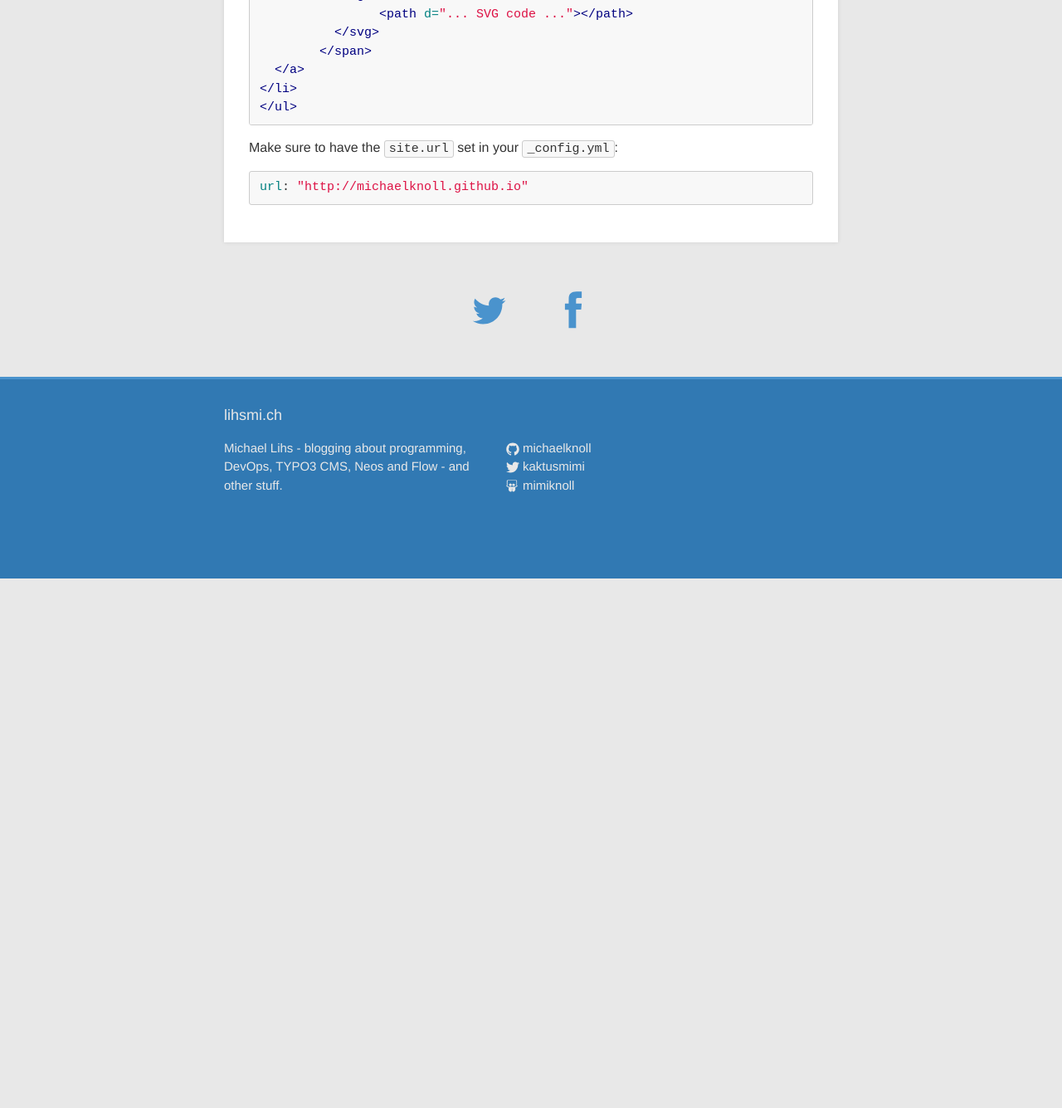
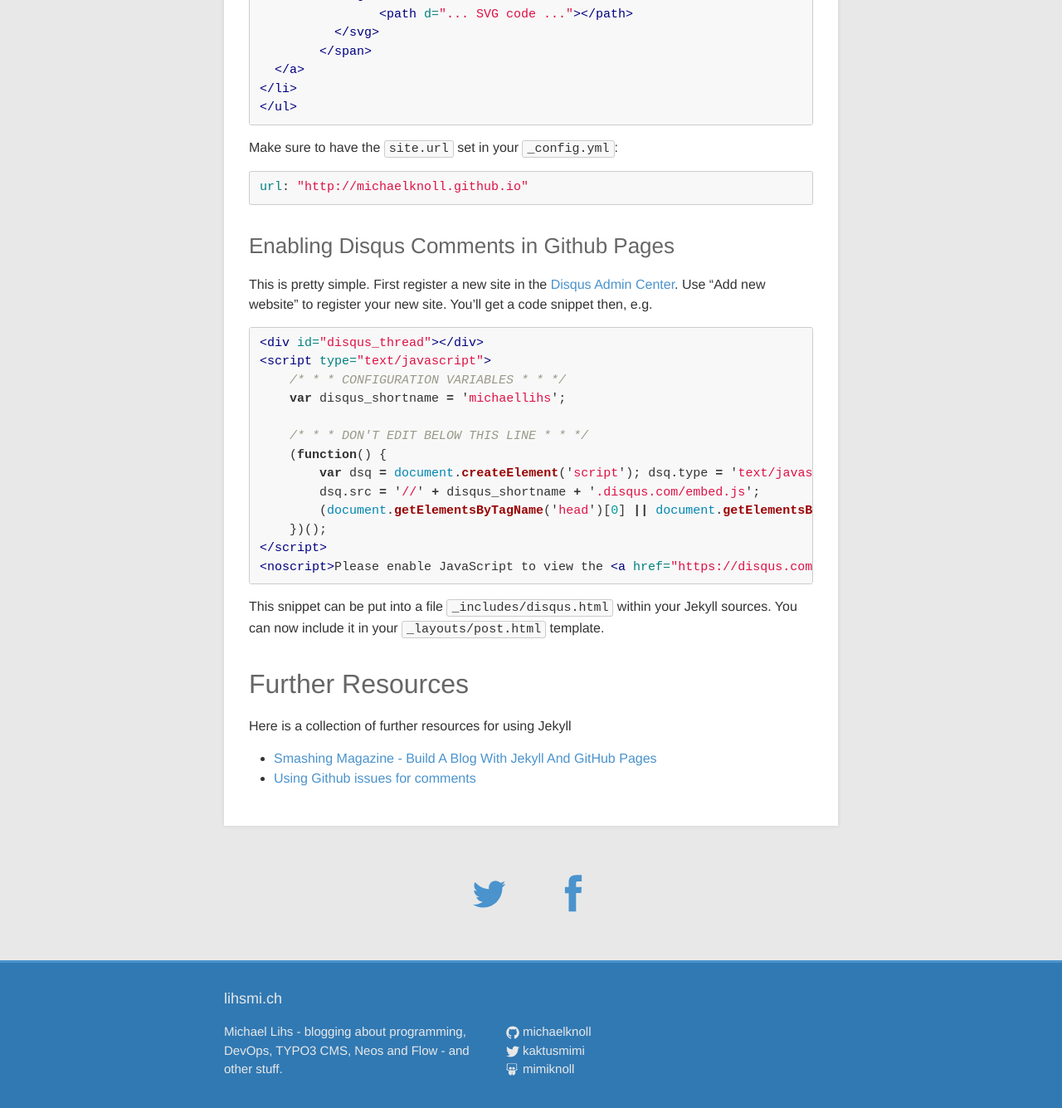
Before and after one commit to michaellihs/michaellihs.github.io, a Jekyll site: the page built from _posts/2015-03-29-resources-for-jekyll.markdown, in a window 1280 px wide and 1400 px high, scrolled down 1853 px. Shown: the top 1335 px of the window at 83% size. Built offline with Jekyll 4.4.1, drawn with Linux system fonts in a browser that asks for light colours; comment, search, counter and statistics services are not loaded; before the commit the page ends 2550 px from its top, so only the background shows below that.

Commit message:
[TASK] Disqus comments

```diff
--- /dev/null
+++ b/_includes/disqus.html
@@ -0,0 +1,13 @@
+<div id="disqus_thread"></div>
+<script type="text/javascript">
+    /* * * CONFIGURATION VARIABLES * * */
+    var disqus_shortname = 'michaellihs';
+
+    /* * * DON'T EDIT BELOW THIS LINE * * */
+    (function() {
+        var dsq = document.createElement('script'); dsq.type = 'text/javascript'; dsq.async = true;
+        dsq.src = '//' + disqus_shortname + '.disqus.com/embed.js';
+        (document.getElementsByTagName('head')[0] || document.getElementsByTagName('body')[0]).appendChild(dsq);
+    })();
+</script>
+<noscript>Please enable JavaScript to view the <a href="https://disqus.com/?ref_noscript" rel="nofollow">comments powered by Disqus.</a></noscript>
--- a/_layouts/post.html
+++ b/_layouts/post.html
@@ -28,5 +28,5 @@
         </a>
         </li>
     </ul>
-
+    {% include disqus.html %}
 </div>
--- a/_posts/2015-03-29-resources-for-jekyll.markdown
+++ b/_posts/2015-03-29-resources-for-jekyll.markdown
@@ -79,12 +79,44 @@
 {%endhighlight %}
 
 
-[my repository]:      http://github.com/michaelknoll/michaelknoll.github.io
-[seb]:                http://mind-the-seb.de/blog.html
-[smacss]:             https://smacss.com/
-[stickyfooter]:	      http://www.cssstickyfooter.com/using-sticky-footer-code.html
-[socicon]:            http://www.socicon.com/
-[illustratorsvg]:     https://css-tricks.com/using-svg/
-[codepen]:            http://codepen.io/ruandre/pen/howFi
-[sassscss]:           http://www.sasstoscss.com/
-[socialurl]:          http://zhangwenli.com/blog/2014/08/03/make-your-own-social-sharing-bar-with-jekyll/
+### Enabling Disqus Comments in Github Pages
+
+This is pretty simple. First register a new site in the [Disqus Admin Center]. Use "Add new website" to register your new site. You'll get a code snippet then, e.g.
+
+{% highlight html %}
+<div id="disqus_thread"></div>
+<script type="text/javascript">
+    /* * * CONFIGURATION VARIABLES * * */
+    var disqus_shortname = 'michaellihs';
+
+    /* * * DON'T EDIT BELOW THIS LINE * * */
+    (function() {
+        var dsq = document.createElement('script'); dsq.type = 'text/javascript'; dsq.async = true;
+        dsq.src = '//' + disqus_shortname + '.disqus.com/embed.js';
+        (document.getElementsByTagName('head')[0] || document.getElementsByTagName('body')[0]).appendChild(dsq);
+    })();
+</script>
+<noscript>Please enable JavaScript to view the <a href="https://disqus.com/?ref_noscript" rel="nofollow">comments powered by Disqus.</a></noscript>
+{%endhighlight %}
+
+This snippet can be put into a file `_includes/disqus.html` within your Jekyll sources. You can now include it in your `_layouts/post.html` template.
+
+## Further Resources
+
+Here is a collection of further resources for using Jekyll
+
+* [Smashing Magazine - Build A Blog With Jekyll And GitHub Pages](http://www.smashingmagazine.com/2014/08/01/build-blog-jekyll-github-pages/)
+* [Using Github issues for comments](http://ivanzuzak.info/2011/02/18/github-hosted-comments-for-github-hosted-blogs.html)
+
+
+
+[my repository]:       http://github.com/michaelknoll/michaelknoll.github.io
+[seb]:                 http://mind-the-seb.de/blog.html
+[smacss]:              https://smacss.com/
+[stickyfooter]:	       http://www.cssstickyfooter.com/using-sticky-footer-code.html
+[socicon]:             http://www.socicon.com/
+[illustratorsvg]:      https://css-tricks.com/using-svg/
+[codepen]:             http://codepen.io/ruandre/pen/howFi
+[sassscss]:            http://www.sasstoscss.com/
+[socialurl]:           http://zhangwenli.com/blog/2014/08/03/make-your-own-social-sharing-bar-with-jekyll/
+[Disqus Admin Center]: https://disqus.com/admin/
```
Also changed, not shown: README.md.
